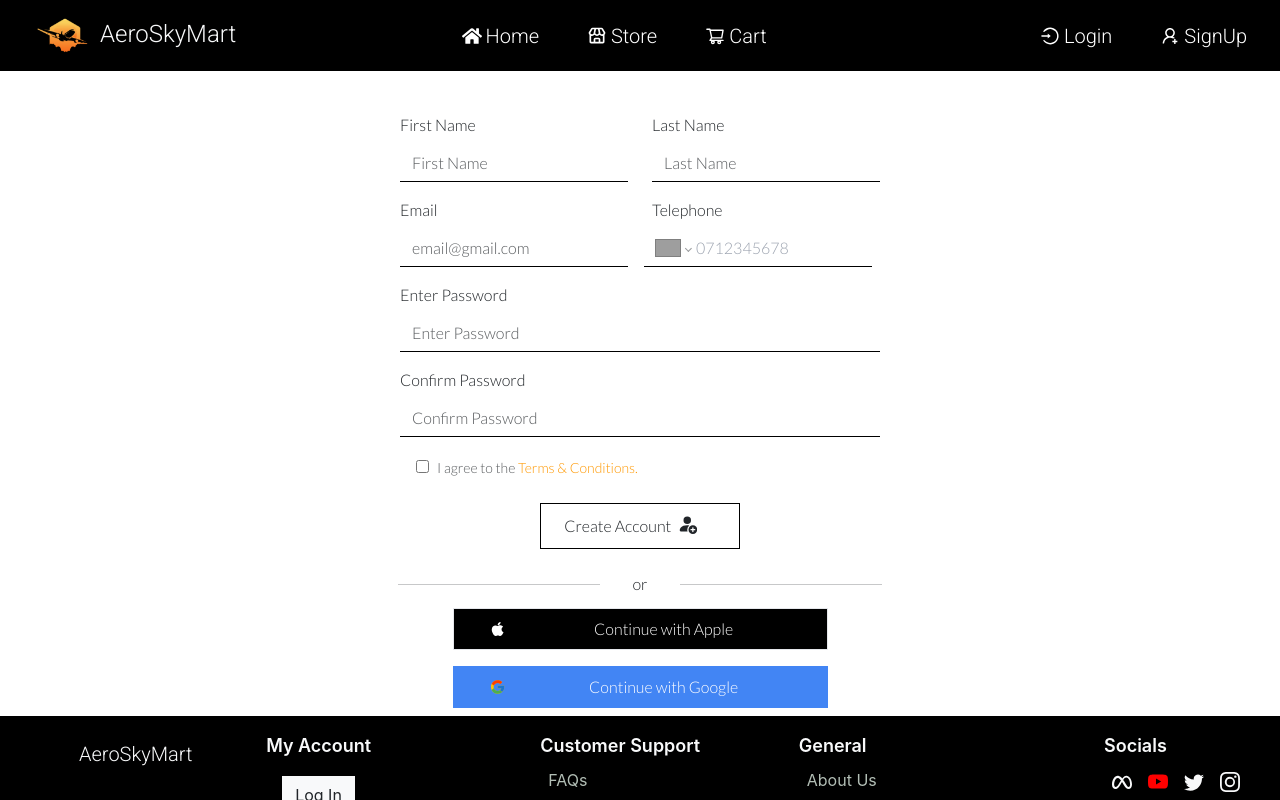
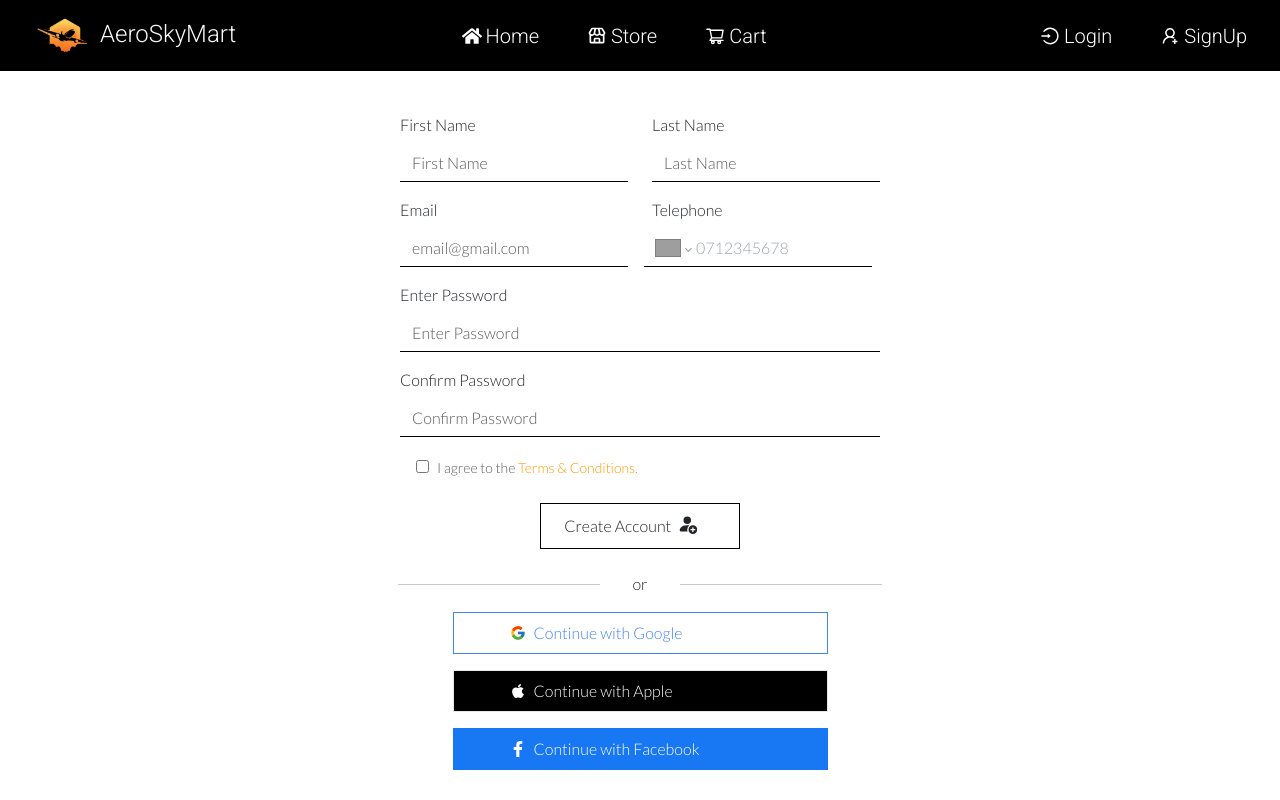
Before and after one commit to Osorabrian/AeroSkyMart, a React (Create React App) app: page /signup in a window 1280 px wide. Shown: the top 800 px of the page. Built offline with nearby package versions, Linux system fonts and the light colour scheme; grey boxes are pictures that could not be loaded.

Commit message:
format log in and sign up buttons

```diff
--- a/src/Components/Login/Login.css
+++ b/src/Components/Login/Login.css
@@ -32,8 +32,7 @@
 }
 
 #google-btn{
-    background-color: #4285F4;
-    color: white;
+    background-color: white;
 }
 
 #apple-logo{
@@ -44,3 +43,8 @@
     background-color: black;
     color: white;
 }
+
+#facebook-btn{
+    background-color: #1877F2;
+    color: white;
+}
--- a/src/Components/Login/Login.js
+++ b/src/Components/Login/Login.js
@@ -1,6 +1,6 @@
 import React, {useState} from 'react'
 import { useNavigate, NavLink } from 'react-router-dom'
-import {FaFighterJet, FaApple} from 'react-icons/fa'
+import {FaFighterJet, FaApple, FaFacebookF} from 'react-icons/fa'
 import {FcGoogle} from 'react-icons/fc'
 import './Login.css'
 
@@ -55,23 +55,27 @@ export default function Login(){
                 </div>
 
                 <div className='mx-auto login-div'>
-                    <div className='text-center mt-1'>
-                        <button className='w-9/12 p-2 border-1' id='apple-btn'>
-                            <div className='row'>
-                                <FaApple className='col-3 my-auto' id='apple-logo'/>
-                                <span className='col-9 -ms-6'>Continue with Apple</span>
+
+                        <button className='w-9/12 p-2 border-1 border-[#4285F4] m-2' id='google-btn'>
+                            <div className='flex'>
+                                <FcGoogle className='my-auto ms-5 me-2'/>
+                                <span className='justify-center'>Continue with Google</span>
                             </div>
                         </button>
-                    </div>
 
-                    <div className='text-center mt-3'>
-                        <button className='w-9/12 p-2 border-1 border-[#4285F4]' id='google-btn'>
-                            <div className='row'>
-                                <FcGoogle className='col-3 my-auto'/>
-                                <span className='col-9 -ms-6'>Continue with Google</span>
+                        <button className='w-9/12 p-2 border-1 m-2' id='apple-btn'>
+                            <div className='flex'>
+                                <FaApple className='my-auto ms-5 me-2'/>
+                                <span className='justify-center'>Continue with Apple</span>
                             </div>
                         </button>
-                    </div>
+
+                        <button className='w-9/12 p-2 border-1 border-[#1877F2] m-2' id='facebook-btn'>
+                            <div className='flex'>
+                                <FaFacebookF className='my-auto ms-5 me-2'/>
+                                <span className='justify-center'>Continue with Facebook</span>
+                            </div>
+                        </button>
 
                     <div className='mt-4 text-center'>
                         <p>Don't have an account ? <NavLink to='/signup' className='text-[#ff9800]'>Sign Up.</NavLink></p>
--- a/src/Components/Signup/SignUp.css
+++ b/src/Components/Signup/SignUp.css
@@ -50,8 +50,8 @@
 }
 
 #google-btn{
-    background-color: #4285F4;
-    color: white;
+    background-color: white;
+    color: #4285F4;
 }
 
 #apple-logo{
--- a/src/Components/Signup/SignUp.js
+++ b/src/Components/Signup/SignUp.js
@@ -1,7 +1,7 @@
 import React, {useState} from "react";
 import PhoneInput from 'react-phone-number-input'
 import {BsPersonFillAdd} from 'react-icons/bs'
-import {FaApple} from 'react-icons/fa'
+import {FaApple, FaFacebookF} from 'react-icons/fa'
 import {FcGoogle} from 'react-icons/fc'
 import 'react-phone-number-input/style.css'
 import './SignUp.css'
@@ -66,24 +66,27 @@ export default function SignUp(){
                     <hr className='col-5 my-auto'></hr>
             </div>
 
-            <div className='mx-auto signup-div'>
-                    <div className='text-center mt-1'>
-                        <button className='w-9/12 p-2 border-1' id='apple-btn'>
-                            <div className='row'>
-                                <FaApple className='col-3 my-auto' id='apple-logo'/>
-                                <span className='col-9 -ms-6'>Continue with Apple</span>
+            <div className='mx-auto signup-div mb-5'>
+                        <button className='w-9/12 p-2 border-1 border-[#4285F4] m-2' id='google-btn'>
+                            <div className='flex'>
+                                <FcGoogle className='my-auto ms-5 me-2'/>
+                                <span className='justify-center'>Continue with Google</span>
                             </div>
                         </button>
-                    </div>
 
-                    <div className='text-center mt-3'>
-                        <button className='w-9/12 p-2 border-1 border-[#4285F4]' id='google-btn'>
-                            <div className='row'>
-                                <FcGoogle className='col-3 my-auto'/>
-                                <span className='col-9 -ms-6'>Continue with Google</span>
+                        <button className='w-9/12 p-2 border-1 m-2' id='apple-btn'>
+                            <div className='flex'>
+                                <FaApple className='my-auto ms-5 me-2'/>
+                                <span className='justify-center'>Continue with Apple</span>
                             </div>
                         </button>
-                    </div>
+
+                        <button className='w-9/12 p-2 border-1 border-[#1877F2] m-2' id='facebook-btn'>
+                            <div className='flex'>
+                                <FaFacebookF className='my-auto ms-5 me-2'/>
+                                <span className='justify-center'>Continue with Facebook</span>
+                            </div>
+                        </button>
             </div>
         </div>
     )
--- a/src/Components/Store/store.js
+++ b/src/Components/Store/store.js
@@ -118,12 +118,12 @@ export default function Store(){
                                         Sort
                                     </button>
                                     <ul className="dropdown-menu">
-                                        <li className="divider m-2">Best Rated</li>
-                                        <li className="divider m-2">Best Selling</li>
-                                        <li className="divider m-2">Price (High to Low)</li>
-                                        <li className="divider m-2">Price (Low to High)</li>
-                                        <li className="divider m-2">Newest to Oldest</li>
-                                        <li className="divider m-2">Oldest to Newest</li>
+                                        <li className="m-2">Best Rated</li>
+                                        <li className="m-2">Best Selling</li>
+                                        <li className="m-2">Price (High to Low)</li>
+                                        <li className="m-2">Price (Low to High)</li>
+                                        <li className="m-2">Newest to Oldest</li>
+                                        <li className="m-2">Oldest to Newest</li>
                                     </ul>
                                 </div>
                             </div>
```
